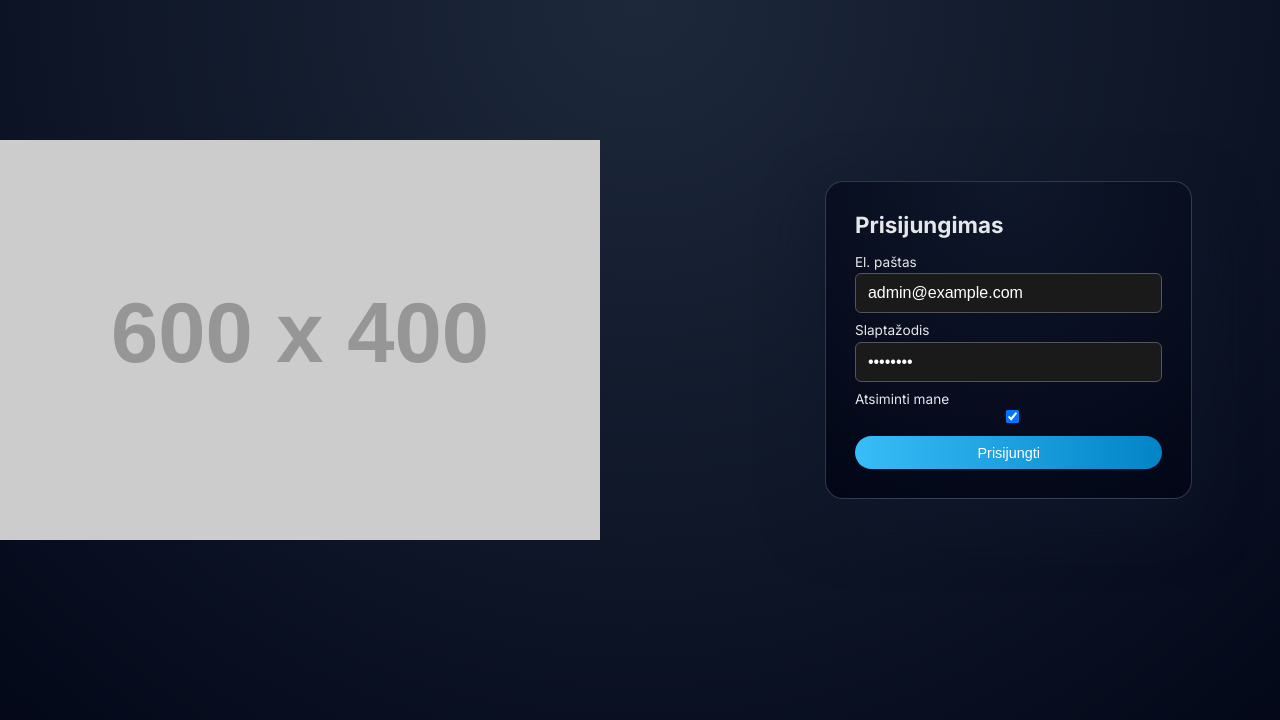
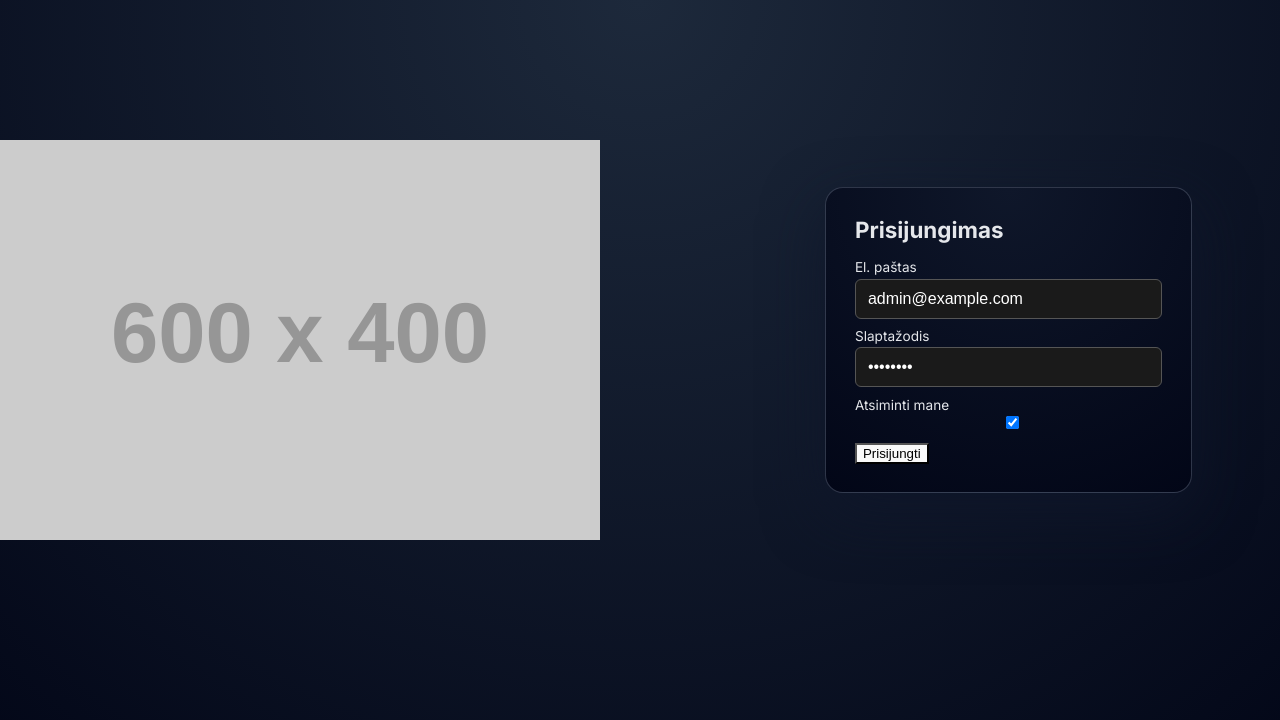
Before and after one commit to Rokas-Mar/saitynai.frontend, a React (Vite) app: page /login in a window 1280 px wide. Shown: the top 720 px of the page. Built offline with nearby package versions, Linux system fonts and the light colour scheme.

Commit message:
Added loading to login screen

```diff
--- a/src/components/auth/LoginForm.jsx
+++ b/src/components/auth/LoginForm.jsx
@@ -10,12 +10,14 @@ export default function LoginForm() {
   const [remember, setRemember] = useState(true);
   const [error, setError] = useState("");
   const navigate = useNavigate();
+  const [isLoading, setIsLoading] = useState(false);
 
   const handleSubmit = async (e) => {
     e.preventDefault();
     setError("");
 
     try {
+      setIsLoading(true);
       const res = await api.post(
         "/auth/login",
         { email, password },
@@ -25,20 +27,18 @@ export default function LoginForm() {
       const { accessToken, role, name } = res.data;
 
       if (remember) {
-        // 👇 store using correct key
         localStorage.setItem("accessToken", accessToken);
         localStorage.setItem("role", role);
         localStorage.setItem("userName", name);
       }
 
-      // ❌ REMOVE setAuthToken(accessToken)
-      // Axios interceptor already picks the token from localStorage
-
-      login(accessToken, role, name); // 👈 still update context
+      login(accessToken, role, name);
       navigate("/");
     } catch (err) {
       console.error(err);
       setError("Neteisingi prisijungimo duomenys.");
+    } finally {
+      setIsLoading(false);
     }
   };
 
@@ -77,7 +77,11 @@ export default function LoginForm() {
 
         {error && <div className="form-error">{error}</div>}
 
-        <button type="submit" className="btn btn-primary btn-full">
+        <button
+          type="submit"
+          className={"btn btn-primary btn-full" + isLoading ? "isloading" : ""}
+          disabled={isLoading}
+        >
           Prisijungti
         </button>
       </form>
--- a/src/styles/global.css
+++ b/src/styles/global.css
@@ -587,6 +587,10 @@ input[type="number"]:focus {
   margin-top: 20px;
 }
 
+.isloading {
+  filter: grayscale(20%);
+}
+
 @media (max-width: 768px) {
   .nav {
     position: absolute;
```
